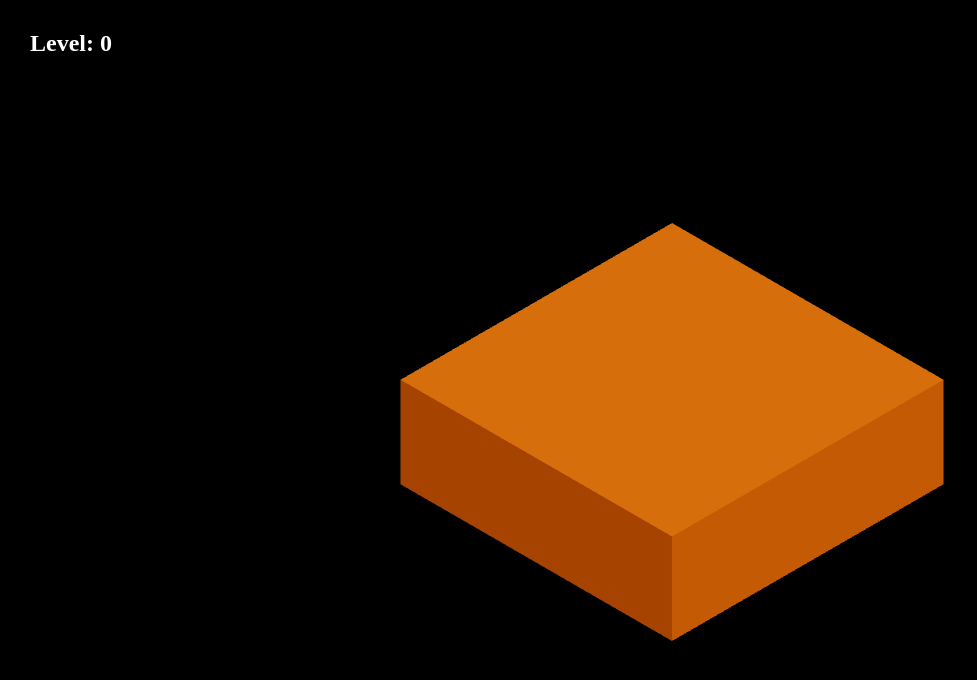
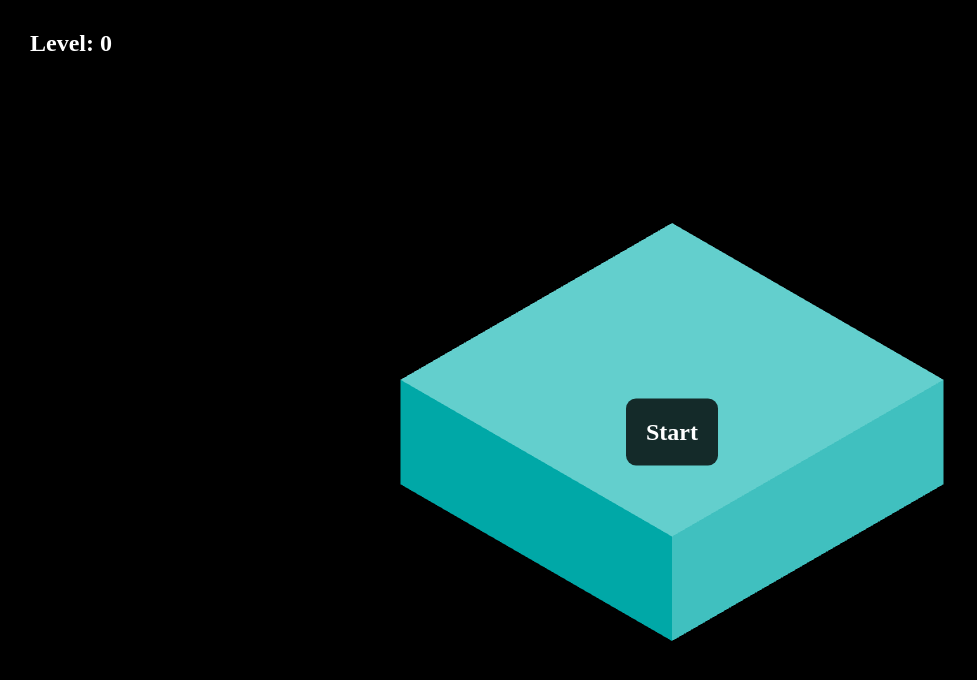
Before and after one commit to itzbw/3D-BoxGame, a React (Vite) app: page / in a window 1280 px wide. Shown: the top 680 px of the page, without its empty margins (0-977 px from the left). Built offline with nearby package versions, Linux system fonts and the light colour scheme.

Commit message:
update: game start & gameover button

```diff
--- a/src/game.ts
+++ b/src/game.ts
@@ -9,6 +9,7 @@ let stack: Array<any> = [];
 let overhangs: Array<{}> = [];
 
 let gameStarted = false;
+let isFirstClick = true; // New flag to control the first click
 const originalBoxSize = 3;
 const boxHeight = 1;
 
@@ -16,6 +17,42 @@ let stackLengthDisplay: HTMLDivElement;
 let stackLengthCount = 0;
 
 export function gameInit(elem: HTMLElement) {
+  // Create Game Start Screen
+  const gameStartScreen = document.createElement("div");
+  gameStartScreen.id = "gameStartScreen";
+  gameStartScreen.style.position = "absolute";
+  gameStartScreen.style.top = "50%";
+  gameStartScreen.style.left = "50%";
+  gameStartScreen.style.transform = "translate(-50%, -50%)";
+  gameStartScreen.style.fontSize = "24px";
+  gameStartScreen.style.fontWeight = "bold";
+  gameStartScreen.style.color = "white";
+  gameStartScreen.style.backgroundColor = "rgba(0, 0, 0, 0.8)";
+  gameStartScreen.style.padding = "20px";
+  gameStartScreen.style.borderRadius = "10px";
+  gameStartScreen.style.textAlign = "center";
+  gameStartScreen.style.cursor = "pointer";
+  gameStartScreen.textContent = "Start";
+  elem.appendChild(gameStartScreen);
+
+  // Create Game Over Screen
+  const gameOverScreen = document.createElement("div");
+  gameOverScreen.id = "gameOverScreen";
+  gameOverScreen.style.position = "absolute";
+  gameOverScreen.style.top = "50%";
+  gameOverScreen.style.left = "50%";
+  gameOverScreen.style.transform = "translate(-50%, -50%)";
+  gameOverScreen.style.fontSize = "24px";
+  gameOverScreen.style.fontWeight = "bold";
+  gameOverScreen.style.color = "black";
+  gameOverScreen.style.backgroundColor = "rgba(255, 255, 255, 0.8)";
+  gameOverScreen.style.padding = "20px";
+  gameOverScreen.style.borderRadius = "10px";
+  gameOverScreen.style.textAlign = "center";
+  gameOverScreen.style.display = "none"; // Hide initially
+  gameOverScreen.textContent = "Game Over! Try Again";
+  elem.appendChild(gameOverScreen);
+
   stackLengthDisplay = document.createElement("div");
   stackLengthDisplay.style.position = "absolute";
   stackLengthDisplay.style.top = "20px";
@@ -32,6 +69,29 @@ export function gameInit(elem: HTMLElement) {
   function updateStackLengthDisplay() {
     stackLengthDisplay.textContent = `Level: ${stackLengthCount}`;
   }
+
+  // Hide Game Start Screen when clicked and start the game
+  gameStartScreen?.addEventListener("click", (event) => {
+    event.stopPropagation(); // Prevent the click from bubbling up to the game logic
+
+    if (!gameStarted && isFirstClick) {
+      // First click to start the game
+      isFirstClick = false;
+      gameStarted = true;
+
+      // Hide the game start screen
+      gameStartScreen.style.display = "none";
+
+      // Start the game by adding the first moving layer
+      addLayer(-10, 0, originalBoxSize, originalBoxSize, "x");
+    }
+  });
+
+  // Restart the game when Game Over screen is clicked
+  gameOverScreen.addEventListener("click", () => {
+    location.reload(); // Reload the page to restart the game
+  });
+
   // initial Cannon JS world
 
   world = new CANNON.World();
@@ -112,7 +172,7 @@ export function gameInit(elem: HTMLElement) {
   ) {
     const geometry = new THREE.BoxGeometry(width, boxHeight, depth);
 
-    const color = new THREE.Color(`hsl(${30 + stack.length * 4}, 100%, 50%)`);
+    const color = new THREE.Color(`hsl(${180 + stack.length * 4}, 100%, 50%)`);
     const material = new THREE.MeshLambertMaterial({ color });
 
     const mesh = new THREE.Mesh(geometry, material);
@@ -170,12 +230,6 @@ export function gameInit(elem: HTMLElement) {
       }
       updatePhysics();
     }
-    // Update all stack number positions
-    stack.forEach((layer) => {
-      if (layer.updateNumberPosition) {
-        layer.updateNumberPosition();
-      }
-    });
     renderer.render(scene, camera);
   }
 
@@ -190,10 +244,7 @@ export function gameInit(elem: HTMLElement) {
   }
 
   window.addEventListener("click", () => {
-    if (!gameStarted) {
-      gameStarted = true;
-      addLayer(-10, 0, originalBoxSize, originalBoxSize, "x");
-    } else {
+    if (gameStarted && !isFirstClick) {
       const topLayer = stack[stack.length - 1];
       const previousLayer = stack[stack.length - 2];
       const direction = topLayer.direction;
@@ -232,24 +283,16 @@ export function gameInit(elem: HTMLElement) {
 
         addLayer(nextX, nextZ, topLayer.width, topLayer.depth, nextDirection);
         updateStackLengthDisplay();
+      } else {
+        // Game Over logic
+        gameStarted = false;
+        console.log("Game Over! Final stack length:", stackLengthCount);
 
-        // const newLayer = addLayer(
-        //   nextX,
-        //   nextZ,
-        //   topLayer.width,
-        //   topLayer.depth,
-        //   nextDirection
-        // );
-        // newLayer.updateNumberPosition = addStackNumber(
-        //   stack.length,
-        //   nextX,
-        //   newLayer.threejs.position.y,
-        //   nextZ
-        // );
-      } else {
-        // Game over logic
-        console.log("Game Over! Final stack length:", stackLengthCount);
-        // You can add more game over handling here if needed
+        // Show Game Over Screen
+        const gameOverScreen = document.getElementById("gameOverScreen");
+        if (gameOverScreen) {
+          gameOverScreen.style.display = "block";
+        }
       }
     }
   });
```
